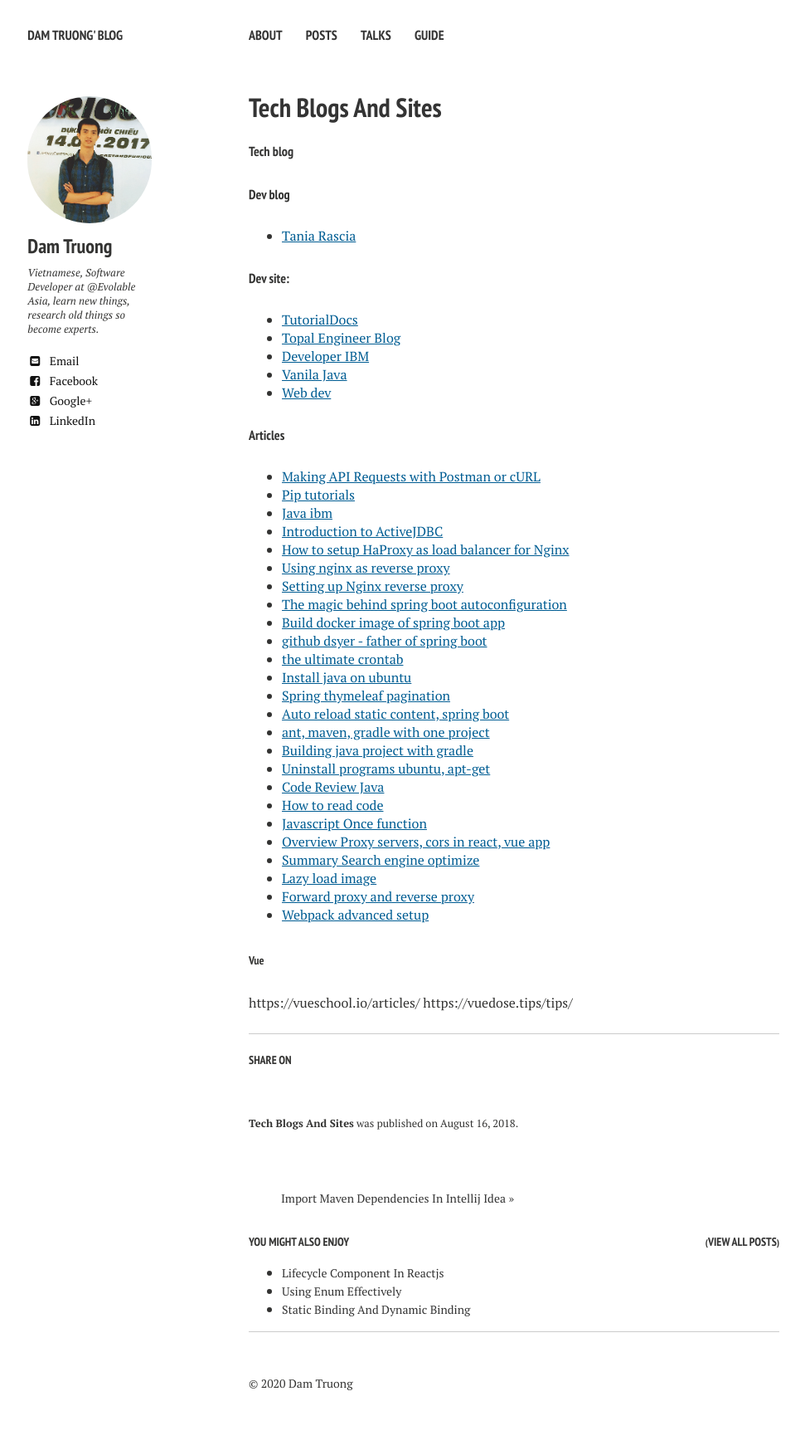
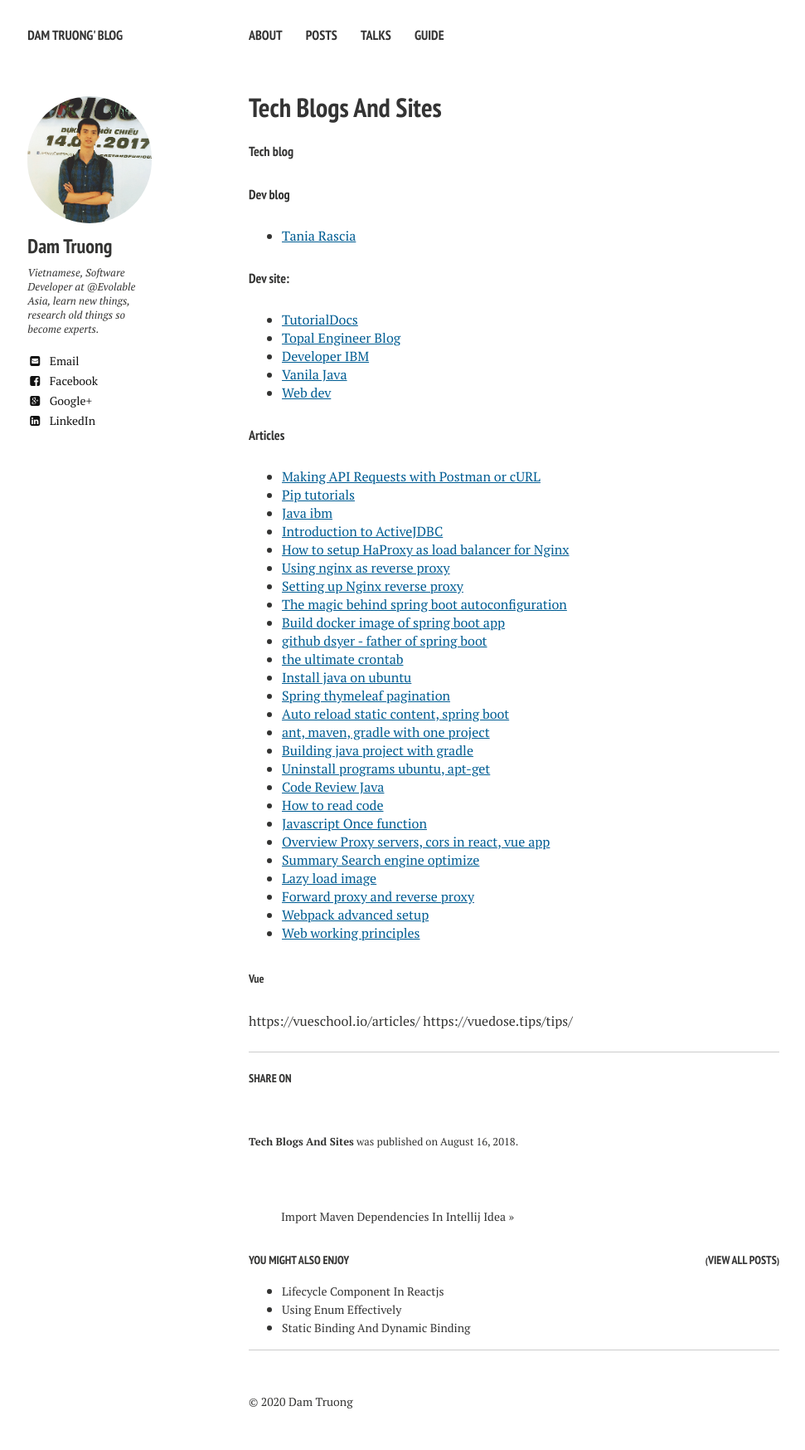
Before and after one commit to truongdam/truongdam.github.io, a Jekyll site: the page built from _posts/2018-08-16-tech-blogs-and-sites.md, in a window 1280 px wide. Shown: the whole page at 83% size, without its empty margins (20-991 px from the left). Built offline with Jekyll 4.4.1, drawn with Linux system fonts in a browser that asks for light colours; nearby versions of some CDN libraries; our own code applies the rules of GitHub Pages for plain Markdown files; before the commit the page ends 1725 px from its top, so only the background shows below that.

Commit message:
web working

```diff
--- a/_posts/2018-08-16-tech-blogs-and-sites.md
+++ b/_posts/2018-08-16-tech-blogs-and-sites.md
@@ -39,6 +39,7 @@
 - [Lazy load image](https://web.dev/use-lazysizes-to-lazyload-images/)
 - [Forward proxy and reverse proxy](https://developer.mozilla.org/en-US/docs/Web/HTTP/Proxy_servers_and_tunneling)
 - [Webpack advanced setup](https://www.robinwieruch.de/webpack-advanced-setup-tutorial)
+- [Web working principles](https://astaxie.gitbooks.io/build-web-application-with-golang/content/en/03.1.html)
 
 ###### Vue
 https://vueschool.io/articles/
```
